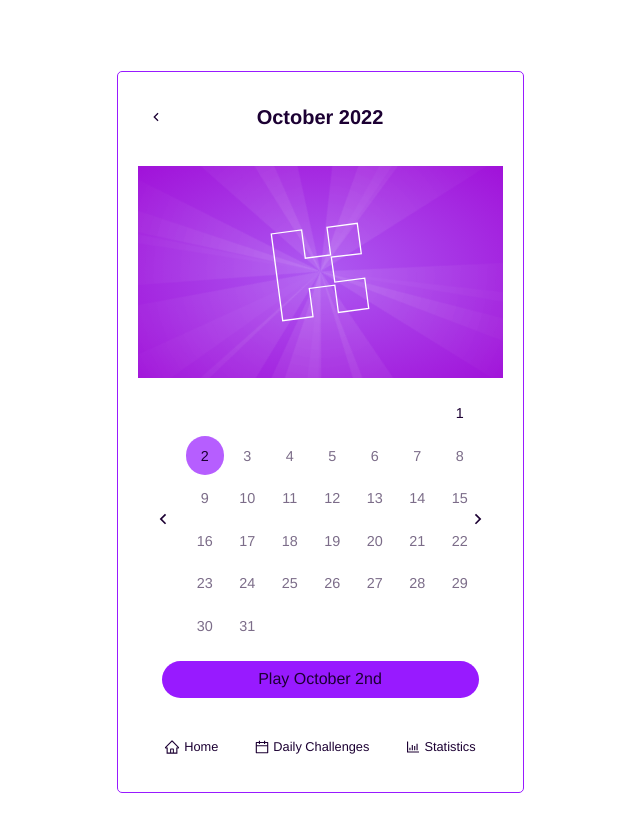
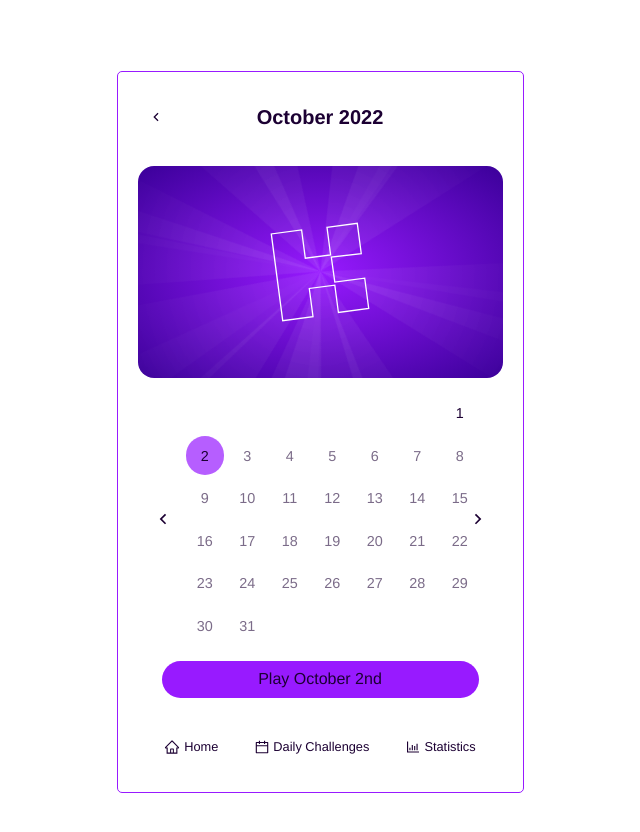
Before and after one commit to sprioleau/kudosu, a React (Vite) app: page /daily-challenges in a window 1280 px wide. Shown: the top 832 px of the page, without its empty margins (320-960 px from the left). Built offline with nearby package versions, Linux system fonts and the light colour scheme.

Commit message:
💄 Update Daily Challenges styles

```diff
--- a/src/components/DailyChallenges/index.tsx
+++ b/src/components/DailyChallenges/index.tsx
@@ -33,9 +33,6 @@ export default function DailyChallenges() {
     createBoard(EDifficulty.easy, () => navigate("/game"));
   };
 
-  const hues = [233, 273, 333, 22];
-  const hue = hues[selectedDate.month() % hues.length];
-
   return (
     <Layout
       headerContent={{
@@ -45,15 +42,7 @@ export default function DailyChallenges() {
       footerContent={<WelcomeToolbar />}
       parentClassName="daily-challenges"
     >
-      <div
-        className="daily-challenges__image"
-        style={{
-          background: `radial-gradient(
-            hsl(${hue}, 85%, 65%),
-            hsl(${hue + 10}, 85%, 46%)
-          )`,
-        }}
-      >
+      <div className="daily-challenges__image">
         <img
           src="images/logo_outline.svg"
           alt="kudosu logo outlined"
--- a/src/styles/components/_daily-challenges.scss
+++ b/src/styles/components/_daily-challenges.scss
@@ -11,7 +11,8 @@
     align-items: center;
     aspect-ratio: 405 / 235;
     justify-content: center;
-    mix-blend-mode: color-dodge;
+    border-radius: 1em;
+    background: radial-gradient(hsl(var(--c-accent-hsl)), hsl(calc(var(--c-accent-h) - 10), var(--c-accent-s), 30%));
   }
 
   &__logo-outlined {
@@ -22,7 +23,7 @@
   &__rays {
     position: absolute;
     width: 100%;
-    opacity: 0.1;
+    opacity: 0.075;
 
     &.rays-1 {
       animation: 13s linear infinite normal spin;
```
